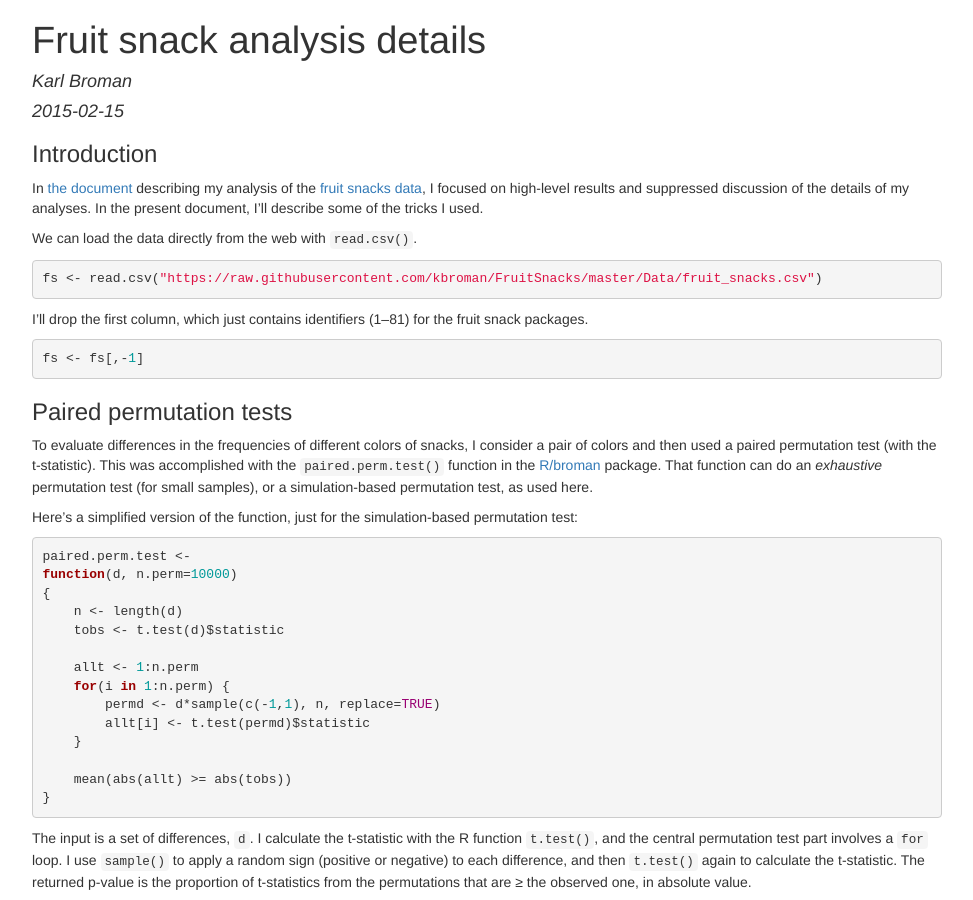
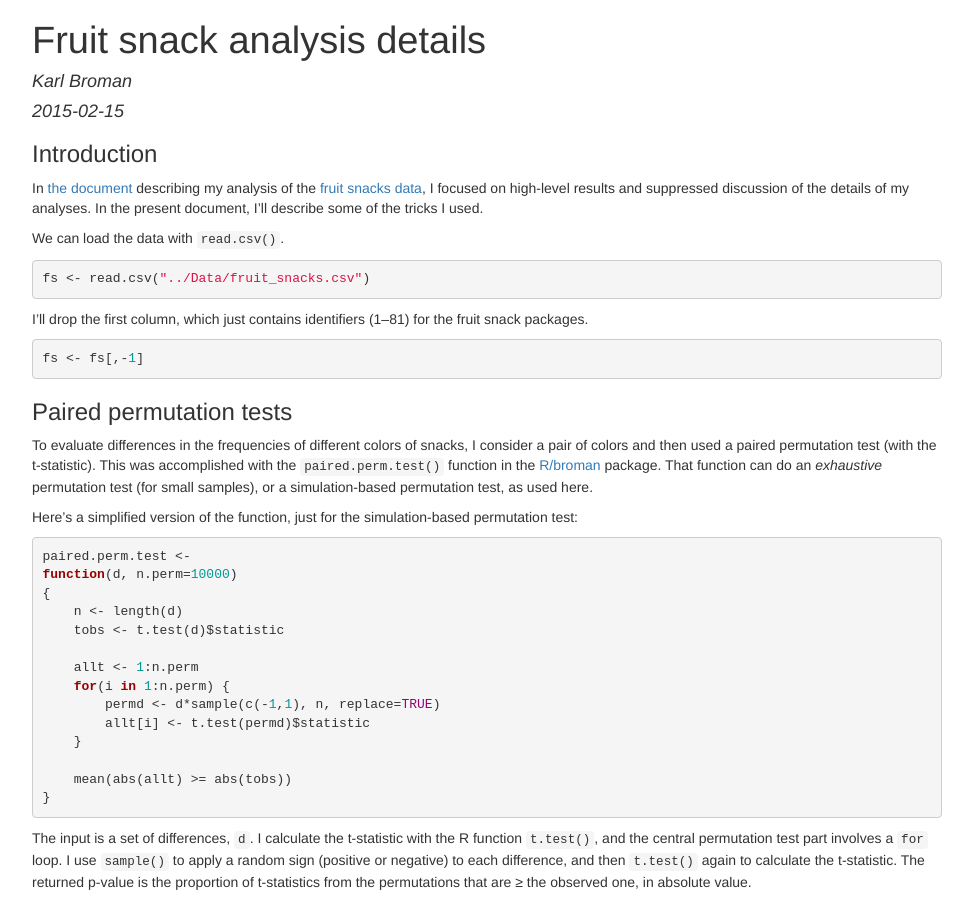
Before and after one commit to kbroman/FruitSnacks, a Jekyll site: the page assets/fruit_snacks_methods.html, which Jekyll copies as it is, in a window 1280 px wide and 900 px high. Shown: the whole window, without its empty margins (153-1126 px from the left). Built offline with Jekyll 4.4.1, drawn with Linux system fonts in a browser that asks for light colours.

Commit message:
fruit_snacks_methods.Rmd: just load the local copy of the data

```diff
--- a/assets/fruit_snacks_methods.html
+++ b/assets/fruit_snacks_methods.html
@@ -195,8 +195,8 @@ $(document).ready(function () {
 <div id="introduction" class="section level3">
 <h3>Introduction</h3>
 <p>In <a href="http://kbroman.org/FruitSnacks/assets/fruit_snacks.html">the document</a> describing my analysis of the <a href="https://github.com/kbroman/FruitSnacks">fruit snacks data</a>, I focused on high-level results and suppressed discussion of the details of my analyses. In the present document, I’ll describe some of the tricks I used.</p>
-<p>We can load the data directly from the web with <code>read.csv()</code>.</p>
-<pre class="r"><code>fs &lt;- read.csv(&quot;https://raw.githubusercontent.com/kbroman/FruitSnacks/master/Data/fruit_snacks.csv&quot;)</code></pre>
+<p>We can load the data with <code>read.csv()</code>.</p>
+<pre class="r"><code>fs &lt;- read.csv(&quot;../Data/fruit_snacks.csv&quot;)</code></pre>
 <p>I’ll drop the first column, which just contains identifiers (1–81) for the fruit snack packages.</p>
 <pre class="r"><code>fs &lt;- fs[,-1]</code></pre>
 </div>
```
